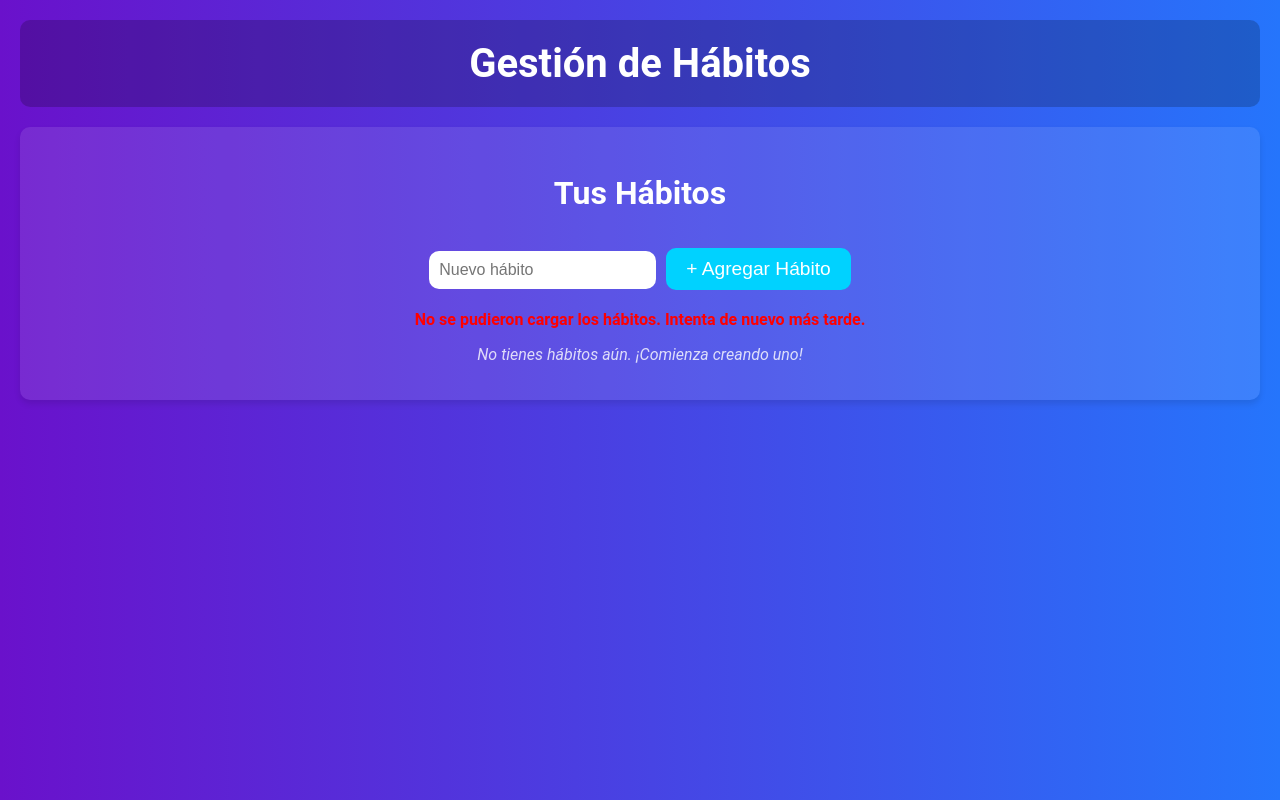
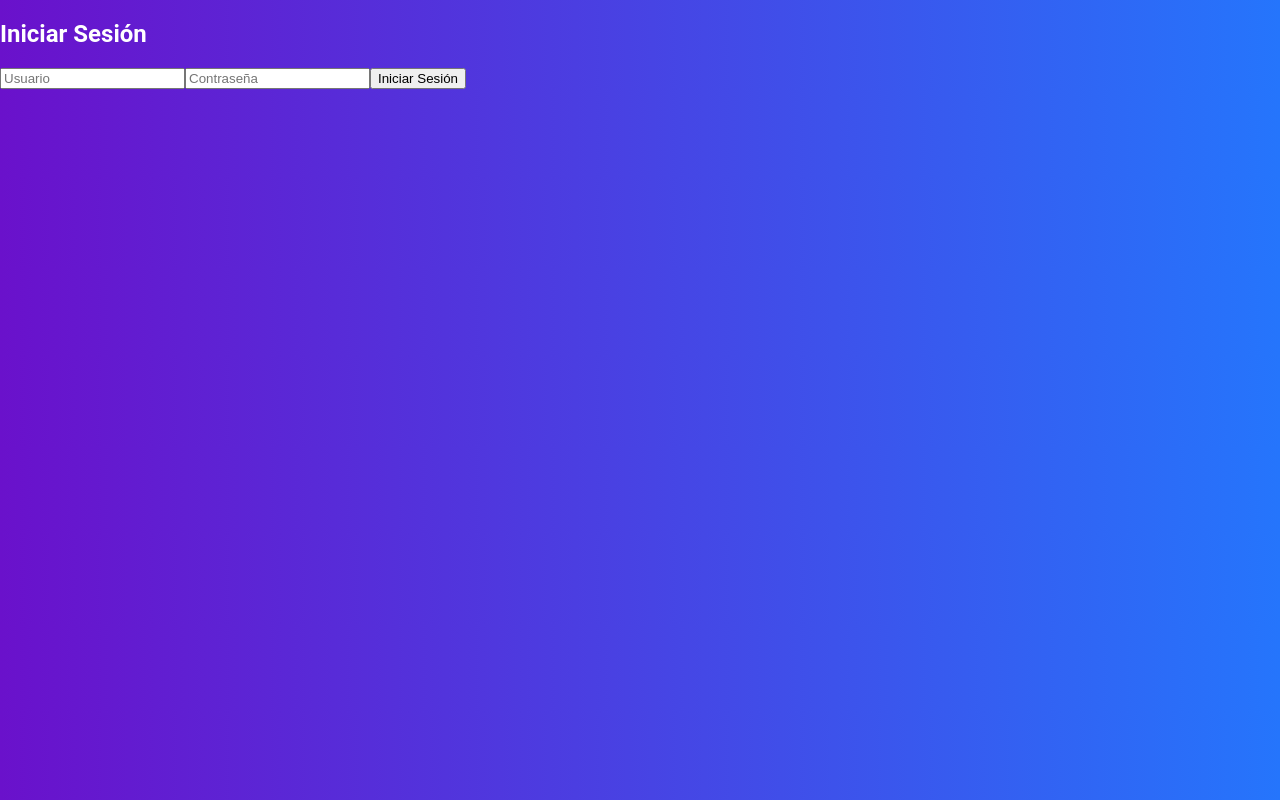
Before and after one commit to Machillo/habit-tracker, a React (Create React App) app in the folder frontend/: page / in a window 1280 px wide. Built offline with nearby package versions, Linux system fonts and the light colour scheme; no server answers.

Commit message:
Implementar inicio de sesión y manejo de token en el frontend y Conectar hábitos al backend con autenticación de usuario

```diff
--- a/frontend/src/App.js
+++ b/frontend/src/App.js
@@ -12,6 +12,7 @@ import {
 } from 'chart.js';
 import { Bar } from 'react-chartjs-2';
 import HabitList from './HabitList';
+import Login from './Login';
 
 ChartJS.register(CategoryScale, LinearScale, BarElement, Title, Tooltip, Legend);
 
@@ -20,11 +21,22 @@ function App() {
   const [newHabit, setNewHabit] = useState('');
   const [isLoading, setIsLoading] = useState(true);
   const [error, setError] = useState(null);
+  const [token, setToken] = useState(localStorage.getItem('token'));
 
+  // Función para manejar el cierre de sesión
+  const handleLogout = () => {
+    localStorage.removeItem('token');
+    setToken(null);
+  };
+
+  // Efecto para cargar los hábitos desde el backend
   useEffect(() => {
-    // Obtener hábitos del backend al cargar la app
+    if (!token) return; // No cargar si no hay token
+
     axios
-      .get('http://localhost:5000/api/habits')
+      .get('http://localhost:5000/api/habits', {
+        headers: { Authorization: `Bearer ${token}` },
+      })
       .then((response) => {
         setHabits(response.data);
         setIsLoading(false);
@@ -34,8 +46,9 @@ function App() {
         setError('No se pudieron cargar los hábitos. Intenta de nuevo más tarde.');
         setIsLoading(false);
       });
-  }, []);
+  }, [token]);
 
+  // Función para agregar un nuevo hábito
   const addHabit = () => {
     if (newHabit.trim() === '') {
       alert('El hábito no puede estar vacío.');
@@ -48,7 +61,11 @@ function App() {
     }
 
     axios
-      .post('http://localhost:5000/api/habits', { name: newHabit })
+      .post(
+        'http://localhost:5000/api/habits',
+        { name: newHabit },
+        { headers: { Authorization: `Bearer ${token}` } }
+      )
       .then((response) => {
         setHabits([...habits, response.data]); // Agregar el nuevo hábito al estado
         setNewHabit('');
@@ -58,9 +75,12 @@ function App() {
       });
   };
 
+  // Función para eliminar un hábito
   const deleteHabit = (id) => {
     axios
-      .delete(`http://localhost:5000/api/habits/${id}`)
+      .delete(`http://localhost:5000/api/habits/${id}`, {
+        headers: { Authorization: `Bearer ${token}` },
+      })
       .then(() => {
         setHabits(habits.filter((habit) => habit._id !== id)); // Eliminar el hábito del estado
       })
@@ -69,9 +89,14 @@ function App() {
       });
   };
 
+  // Función para actualizar el progreso de un hábito
   const updateProgress = (id, newProgress) => {
     axios
-      .put(`http://localhost:5000/api/habits/${id}`, { progress: newProgress })
+      .put(
+        `http://localhost:5000/api/habits/${id}`,
+        { progress: newProgress },
+        { headers: { Authorization: `Bearer ${token}` } }
+      )
       .then((response) => {
         const updatedHabits = habits.map((habit) =>
           habit._id === id ? response.data : habit
@@ -83,6 +108,7 @@ function App() {
       });
   };
 
+  // Datos para la gráfica
   const chartData = {
     labels: habits.map((habit) => habit.name),
     datasets: [
@@ -96,10 +122,19 @@ function App() {
     ],
   };
 
+  // Si no hay token, mostrar el formulario de inicio de sesión
+  if (!token) {
+    return <Login setToken={setToken} />;
+  }
+
+  // Renderización principal
   return (
     <div className="app">
       <header className="header">
         <h1>Gestión de Hábitos</h1>
+        <button onClick={handleLogout} className="logout-button">
+          Cerrar Sesión
+        </button>
       </header>
       <main className="main">
         <section className="habit-list">
--- /dev/null
+++ b/frontend/src/Login.js
@@ -0,0 +1,44 @@
+import React, { useState } from 'react';
+import axios from 'axios';
+
+const Login = ({ setToken }) => {
+  const [username, setUsername] = useState('');
+  const [password, setPassword] = useState('');
+  const [error, setError] = useState('');
+
+  const handleLogin = async (e) => {
+    e.preventDefault();
+    try {
+      const response = await axios.post('http://localhost:5000/api/auth/login', {
+        username,
+        password,
+      });
+      setToken(response.data.token); // Guardar el token
+      localStorage.setItem('token', response.data.token); // Persistencia
+    } catch (err) {
+      setError('Credenciales incorrectas');
+    }
+  };
+
+  return (
+    <form onSubmit={handleLogin}>
+      <h2>Iniciar Sesión</h2>
+      {error && <p style={{ color: 'red' }}>{error}</p>}
+      <input
+        type="text"
+        placeholder="Usuario"
+        value={username}
+        onChange={(e) => setUsername(e.target.value)}
+      />
+      <input
+        type="password"
+        placeholder="Contraseña"
+        value={password}
+        onChange={(e) => setPassword(e.target.value)}
+      />
+      <button type="submit">Iniciar Sesión</button>
+    </form>
+  );
+};
+
+export default Login;
```
